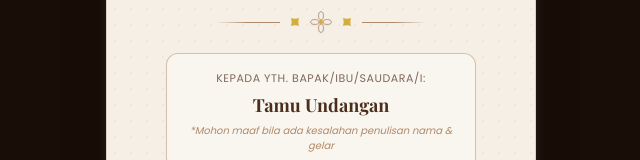
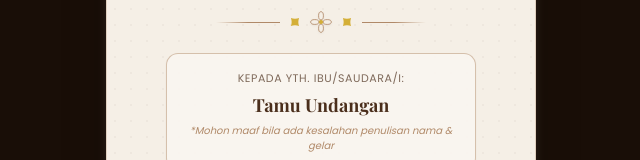
Before and after one commit to haidirwf/website-undangan, a React (Vite) app: page / in a window 1280 px wide. Shown: the part 447-607 px from the top of the page, without its empty margins (319-959 px from the left). Built offline with nearby package versions, Linux system fonts and the light colour scheme; no server answers; the database is empty; a web font is replaced by a local one.

Commit message:
refactor: update salutation to Ibu/Saudara/i across invitation

```diff
--- a/src/components/CoverOverlay.tsx
+++ b/src/components/CoverOverlay.tsx
@@ -90,7 +90,7 @@ export const CoverOverlay: React.FC<CoverOverlayProps> = ({ isOpen, onOpen, gues
         {/* Box Nama Tamu Dinamis */}
         <div className="w-full max-w-[310px] bg-[#FAF6F0]/90 border border-[#B08968]/50 rounded-xl p-4 shadow-sm mt-2">
           <p className="text-[11px] font-sans uppercase tracking-wider text-[#4A2E1B]/70">
-            Kepada Yth. Bapak/Ibu/Saudara/i:
+            Kepada Yth. Ibu/Saudara/i:
           </p>
           <p className="font-serif text-lg font-bold text-[#4A2E1B] mt-1 break-words">
             {guestName}
--- a/src/components/FooterSection.tsx
+++ b/src/components/FooterSection.tsx
@@ -44,7 +44,7 @@ export const FooterSection: React.FC = () => {
           className="mt-3"
         >
           <p className="font-lora text-xs text-[#2C1A0E]/80 leading-relaxed">
-            Merupakan suatu kehormatan dan kebahagiaan bagi kami apabila Bapak/Ibu/Saudara/i
+            Merupakan suatu kehormatan dan kebahagiaan bagi kami apabila Ibu/Saudara/i
             berkenan hadir dan memberikan doa restu kepada Bidan Hj Siti Rochma.
           </p>
 
--- a/src/components/GreetingSection.tsx
+++ b/src/components/GreetingSection.tsx
@@ -33,7 +33,7 @@ export const GreetingSection: React.FC = () => {
         {/* Teks Sambutan Silaturahmi */}
         <p className="font-lora text-xs sm:text-sm text-[#2C1A0E] leading-relaxed text-center px-1">
           Tanpa terasa waktu bergulir dan untaian kenangan indah di Mutiara Bunda tetap lekat di sanubari kita.
-          Dengan rasa syukur dan penuh kebahagiaan, kami mengundang Bapak/Ibu/Saudara/i sekalian keluarga besar
+          Dengan rasa syukur dan penuh kebahagiaan, kami mengundang Ibu/Saudara/i sekalian keluarga besar
           Alumni Mutiara Bunda untuk hadir mempererat tali silaturahmi dalam peringatan Ulang Tahun & Reuni Bersama
           <strong className="text-[#4A2E1B] font-semibold"> Bidan Hj Siti Rochma</strong>.
         </p>
@@ -41,7 +41,7 @@ export const GreetingSection: React.FC = () => {
         {/* Catatan Tidak Menerima Hadiah */}
         <div className="mt-5 p-3 rounded-xl bg-[#FAF6F0] border border-[#B08968]/30 shadow-xs">
           <p className="font-lora text-[11px] sm:text-xs text-[#2C1A0E]/85 leading-relaxed">
-            * Tanpa mengurangi rasa hormat, kami <strong className="text-[#4A2E1B]">tidak menerima hadiah dalam bentuk apapun</strong>. Kehadiran serta doa restu Bapak/Ibu/Saudara/i merupakan kado terindah bagi kami.
+            * Tanpa mengurangi rasa hormat, kami <strong className="text-[#4A2E1B]">tidak menerima hadiah dalam bentuk apapun</strong>. Kehadiran serta doa restu Ibu/Saudara/i merupakan kado terindah bagi kami.
           </p>
         </div>
       </motion.div>
--- a/src/components/RsvpSection.tsx
+++ b/src/components/RsvpSection.tsx
@@ -139,7 +139,7 @@ export const RsvpSection: React.FC<RsvpSectionProps> = ({ initialGuestName = ''
           </h2>
           <JasmineDivider className="my-3" />
           <p className="font-lora text-xs text-[#2C1A0E]/75 px-2">
-            Mohon kesediaan Bapak/Ibu/Saudara/i untuk mengonfirmasi kehadiran demi kelancaran jamuan kami.
+            Mohon kesediaan Ibu/Saudara/i untuk mengonfirmasi kehadiran demi kelancaran jamuan kami.
           </p>
         </motion.div>
 
```
